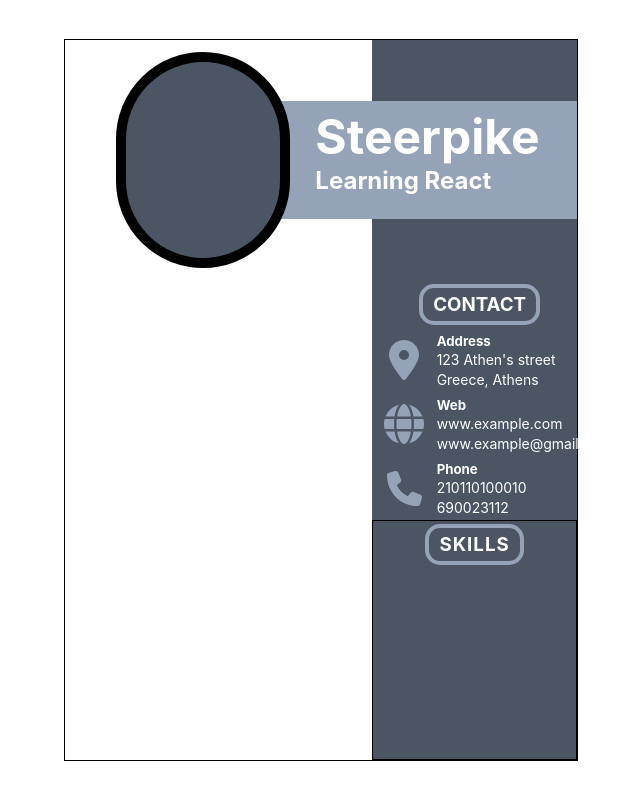
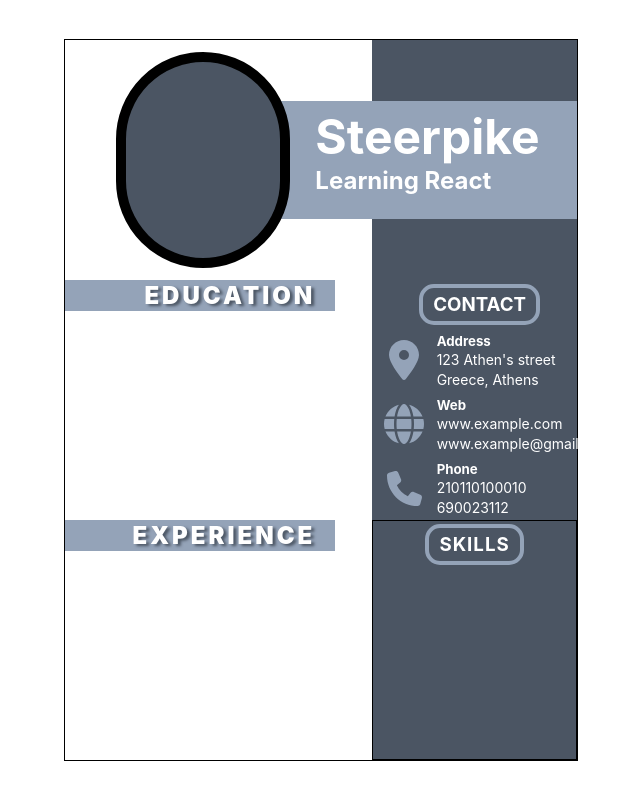
Before and after one commit to Kiwasthal/cv-app-revisited, a React (Create React App) app: page / in a window 1280 px wide. Shown: the whole page, without its empty margins (319-959 px from the left). Built offline with nearby package versions, Linux system fonts and the light colour scheme; the HTML template or start-up script is replaced by a standard one.

Commit message:
Segments Styling basics

```diff
--- a/src/App.js
+++ b/src/App.js
@@ -5,6 +5,7 @@
 import Title from './Components/Title';
 import Contact from './Components/Contact';
 import Skills from './Components/Skills';
+import SegmentDisplayer from './Components/EduAndExpSegments';
 
 function App() {
   const [theme, setTheme] = useState({
@@ -50,6 +51,7 @@
         <Partition />
         <Contact />
         <Skills />
+        <SegmentDisplayer />
       </ThemeProvider>
     </div>
   );
--- /dev/null
+++ b/src/Components/EduAndExpSegments.js
@@ -0,0 +1,48 @@
+import styled from 'styled-components';
+import { useState } from 'react';
+import useHover from './Hover';
+
+const SegmentDisplayer = () => {
+  const [expSegments, setExpSegments] = useState([]);
+  const [eduSegments, setEduSegments] = useState([]);
+
+  return (
+    <SegmentsWrapper>
+      <Wrapper>
+        <WrapperHeader>EDUCATION</WrapperHeader>
+      </Wrapper>
+      <Wrapper>
+        <WrapperHeader>EXPERIENCE</WrapperHeader>
+      </Wrapper>
+    </SegmentsWrapper>
+  );
+};
+
+const SegmentsWrapper = styled.div`
+  grid-area: segments;
+  display: grid;
+  grid-template-rows: 1fr 1fr;
+`;
+
+const Wrapper = styled.div`
+  display: grid;
+  grid-template-columns: 88% 1fr;
+  grid-template-rows: 13% 1fr;
+`;
+
+const WrapperHeader = styled.div`
+  transition: all 0.2s ease-in;
+  color: #fff;
+  text-shadow: 3px 2px 3px ${props => props.theme.secondary};
+  font-size: 24px;
+  font-weight: 900;
+  letter-spacing: 3px;
+  display: flex;
+  justify-content: flex-end;
+  align-items: center;
+  padding-right: 20px;
+  height: 100%;
+  background-color: ${props => props.theme.main};
+`;
+
+export default SegmentDisplayer;
--- a/src/Components/Skills.js
+++ b/src/Components/Skills.js
@@ -108,6 +108,7 @@
 `;
 
 const SkillName = styled.h3`
+  transition: all 0.2s ease-in;
   margin: 0;
   padding: 0;
   color: ${props => props.theme.main};
@@ -121,6 +122,7 @@
 `;
 
 const SkillPercentage = styled.div`
+  transition: all 0.2s ease-in;
   border-radius: 10px;
   height: 100%;
   background-color: ${props => props.theme.main};
--- a/src/index.css
+++ b/src/index.css
@@ -27,6 +27,6 @@
   grid-template-columns: 60% 40%;
   grid-template-areas:
     'title title'
-    'education contact'
-    'experience skills';
+    'segments contact'
+    'segments skills';
 }
```
